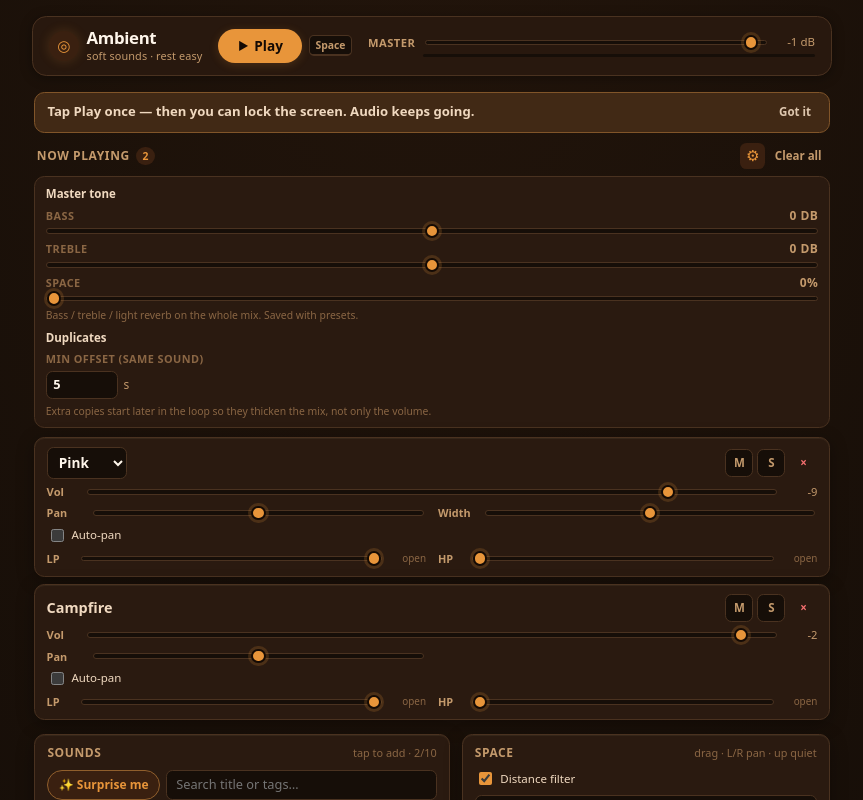
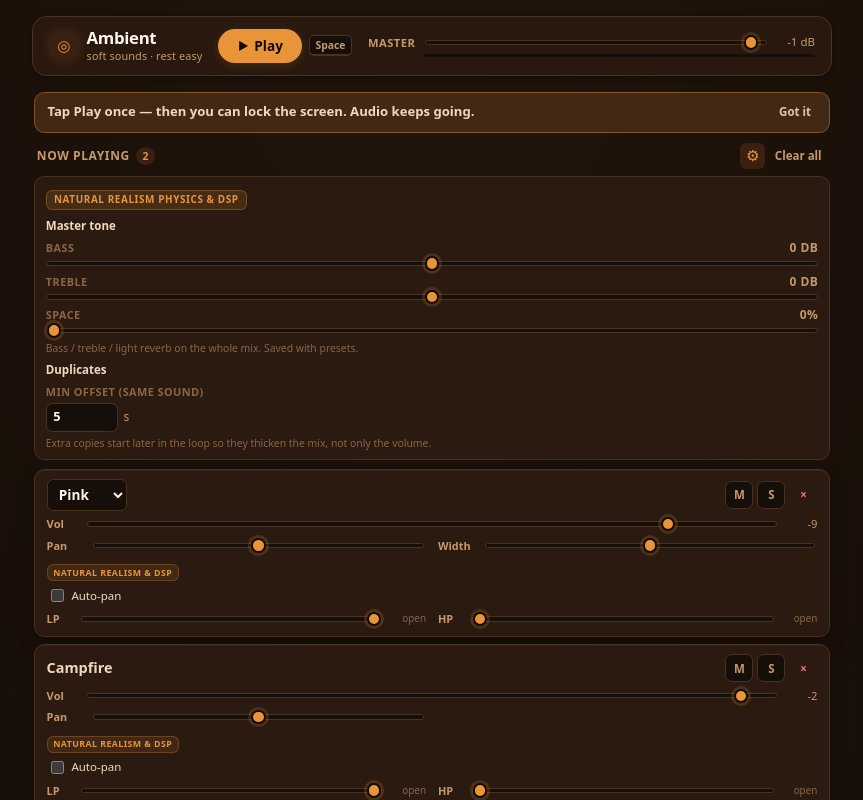
Before and after one commit to CyberOoHim/ambient-sound, a Svelte app: page / in a window 1280 px wide. Both pictures are taken after a click on the button "Mix settings". Shown: the top 800 px of the page, without its empty margins (208-1071 px from the left). Built offline with nearby package versions, Linux system fonts and the light colour scheme.

Commit message:
feat(ui): display Natural Realism Physics & DSP badges across Mixer, Spatial, and OneShot panels

```diff
--- a/src/ui/Mixer.svelte
+++ b/src/ui/Mixer.svelte
@@ -578,6 +578,9 @@
 
     {#if showMixSettings}
       <div class="mix-settings">
+        <div class="physics-settings-header">
+          <span class="badge-physics">NATURAL REALISM PHYSICS & DSP</span>
+        </div>
         <p class="settings-section-label">Master tone</p>
         <label class="dup-label" for="master-bass">
           Bass
@@ -807,6 +810,10 @@
                 />
               </div>
             {/if}
+          </div>
+
+          <div class="layer-physics-label">
+            <span class="badge-physics-micro">NATURAL REALISM & DSP</span>
           </div>
 
           <div class="lfo-row">
@@ -1333,6 +1340,40 @@
     background: var(--card);
   }
 
+  .physics-settings-header {
+    margin-bottom: 0.5rem;
+  }
+
+  .badge-physics {
+    display: inline-block;
+    font-size: 0.62rem;
+    font-weight: 750;
+    letter-spacing: 0.06em;
+    text-transform: uppercase;
+    color: var(--accent);
+    background: color-mix(in srgb, var(--accent) 15%, transparent);
+    padding: 0.15rem 0.45rem;
+    border-radius: var(--radius-sm);
+    border: 1px solid color-mix(in srgb, var(--accent) 30%, transparent);
+  }
+
+  .layer-physics-label {
+    margin: 0.35rem 0 0.15rem;
+  }
+
+  .badge-physics-micro {
+    display: inline-block;
+    font-size: 0.55rem;
+    font-weight: 750;
+    letter-spacing: 0.05em;
+    text-transform: uppercase;
+    color: var(--accent);
+    background: color-mix(in srgb, var(--accent) 12%, transparent);
+    padding: 0.08rem 0.35rem;
+    border-radius: var(--radius-sm);
+    border: 1px solid color-mix(in srgb, var(--accent) 25%, transparent);
+  }
+
   .settings-section-label {
     margin: 0.45rem 0 0.35rem;
     font-size: 0.72rem;
--- a/src/ui/OneShotPanel.svelte
+++ b/src/ui/OneShotPanel.svelte
@@ -560,7 +560,10 @@
 
   <!-- Acoustic Physics & Realism Options -->
   <div class="section">
-    <h4 class="section-title">Natural Realism Physics & DSP</h4>
+    <div class="physics-settings-header">
+      <span class="badge-physics">NATURAL REALISM PHYSICS & DSP</span>
+    </div>
+    <h4 class="section-title">Stochastic Event Acoustic Physics</h4>
     <div class="physics-toggles">
       <button
         class="chip-btn"
@@ -792,6 +795,23 @@
     font-size: 0.75rem;
     color: #64748b;
     font-style: italic;
+  }
+
+  .physics-settings-header {
+    margin-bottom: 0.35rem;
+  }
+
+  .badge-physics {
+    display: inline-block;
+    font-size: 0.62rem;
+    font-weight: 750;
+    letter-spacing: 0.06em;
+    text-transform: uppercase;
+    color: var(--accent);
+    background: color-mix(in srgb, var(--accent) 15%, transparent);
+    padding: 0.15rem 0.45rem;
+    border-radius: var(--radius-sm);
+    border: 1px solid color-mix(in srgb, var(--accent) 30%, transparent);
   }
 
   .radar-event-ping {
--- a/src/ui/SpatialCanvas.svelte
+++ b/src/ui/SpatialCanvas.svelte
@@ -111,9 +111,13 @@
     <p class="hint">drag · L/R pan · up quiet</p>
   </header>
 
+  <div class="physics-head-block">
+    <span class="badge-physics">NATURAL REALISM PHYSICS & DSP</span>
+  </div>
+
   <label class="couple">
     <input type="checkbox" bind:checked={coupleFilter} />
-    Distance filter
+    🌫️ Distance Atmosphere Filter (Air Absorption)
   </label>
 
   {#if layers.length === 0}
@@ -327,4 +331,21 @@
     text-overflow: ellipsis;
     max-width: 4.8rem;
   }
+
+  .physics-head-block {
+    margin-bottom: 0.4rem;
+  }
+
+  .badge-physics {
+    display: inline-block;
+    font-size: 0.62rem;
+    font-weight: 750;
+    letter-spacing: 0.06em;
+    text-transform: uppercase;
+    color: var(--accent);
+    background: color-mix(in srgb, var(--accent) 15%, transparent);
+    padding: 0.15rem 0.45rem;
+    border-radius: var(--radius-sm);
+    border: 1px solid color-mix(in srgb, var(--accent) 30%, transparent);
+  }
 </style>
```
